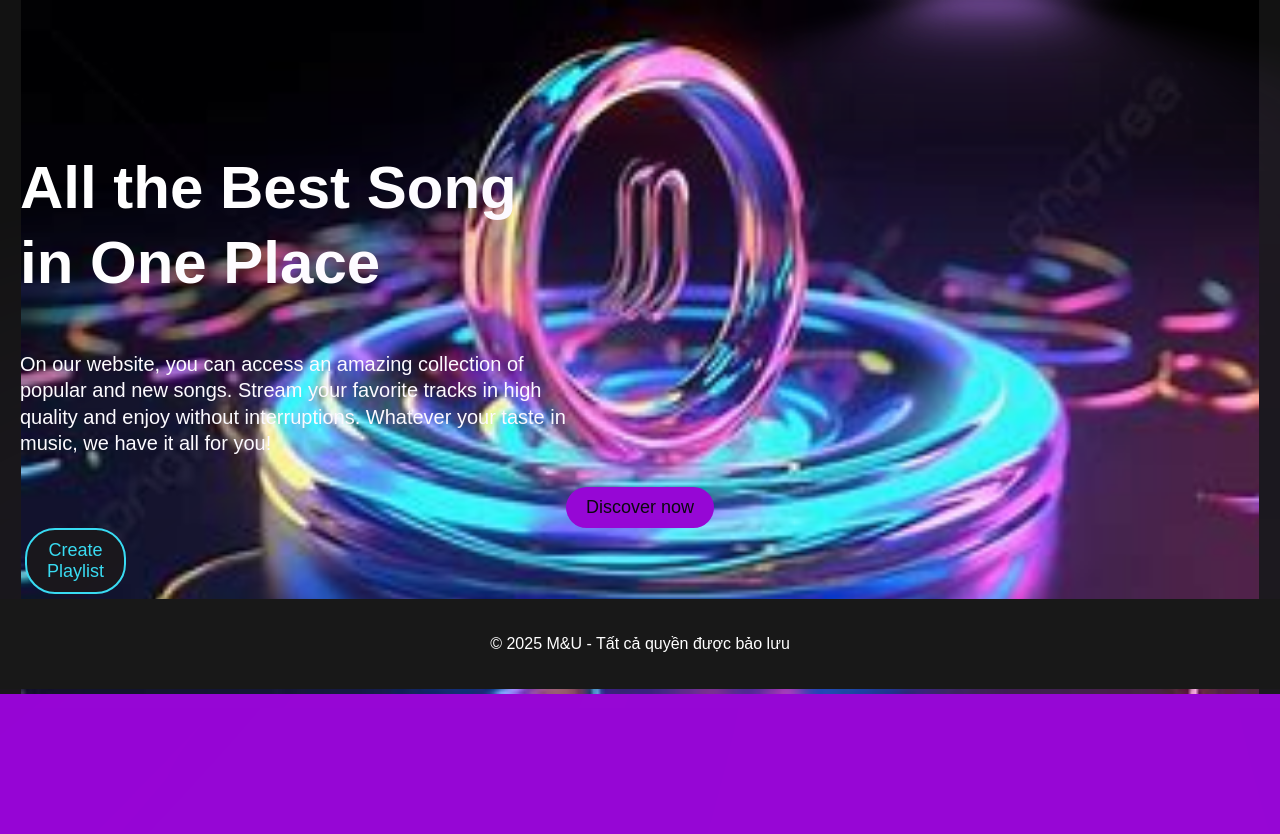
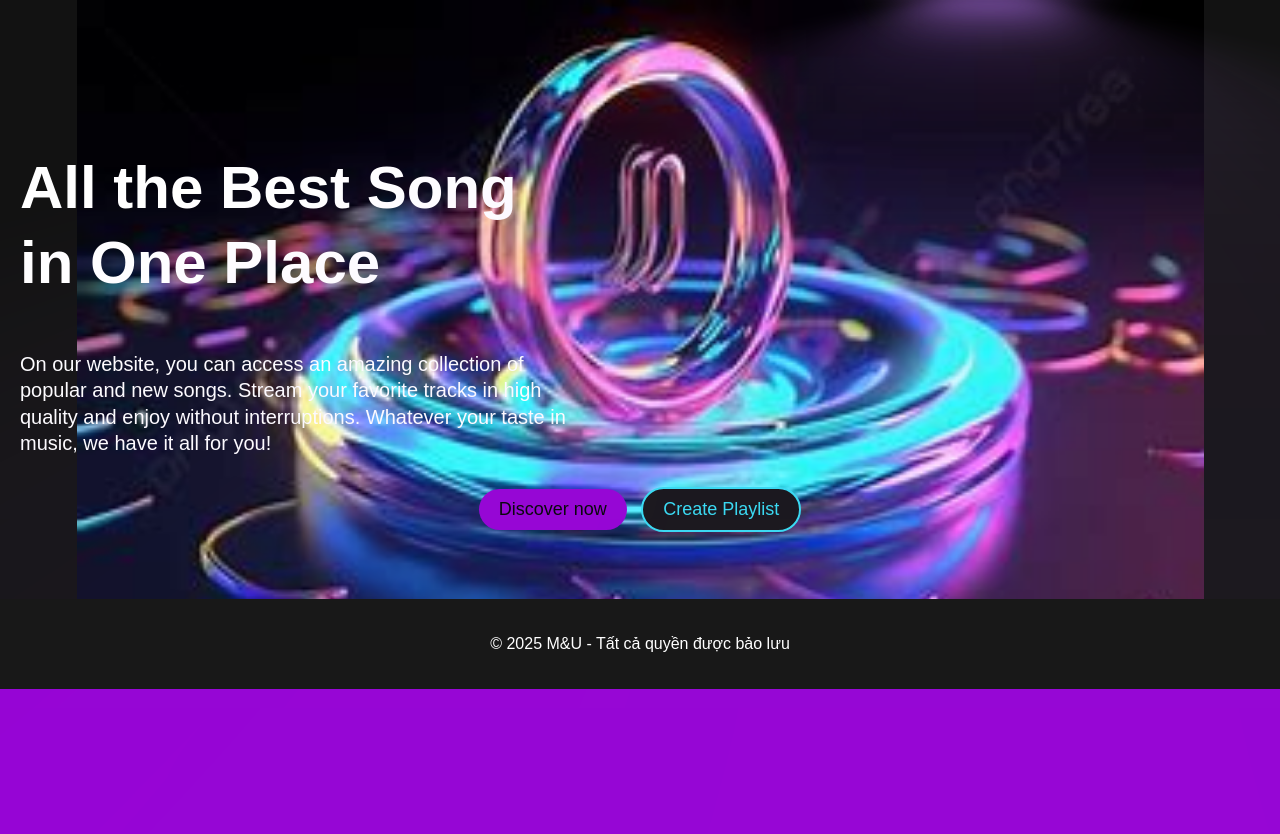
Before and after one commit to Taimo-Dam/Web-M-U, a PHP site: page / in a window 1280 px wide; the page is wider, and only the part inside the window is pictured. Shown: the part 111-945 px from the top of that part. Run offline with PHP 8.4, Linux system fonts and the light colour scheme.

Commit message:
Update styles+index.css

```diff
--- a/styles+index.css
+++ b/styles+index.css
@@ -152,7 +152,9 @@ nav a {
     cursor: pointer;
     border-radius: 30px;
     margin: 0px 5px;
-    margin-right: 1500px;
+    /*margin-right: 1500px;
+    a phong làm ẩu r ba lỗi mẹ cái khung chính r nên a phong tìm cách fix nhé
+    */
 }
 
 footer {
```
